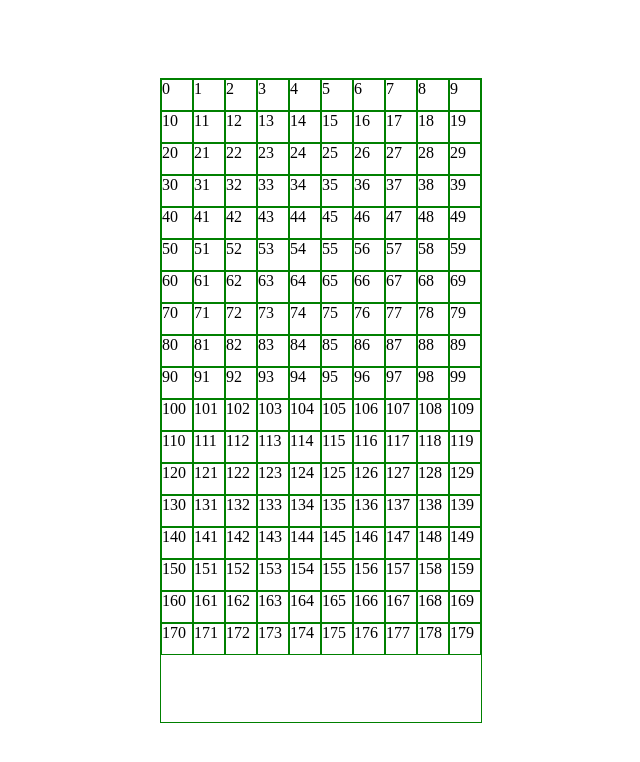
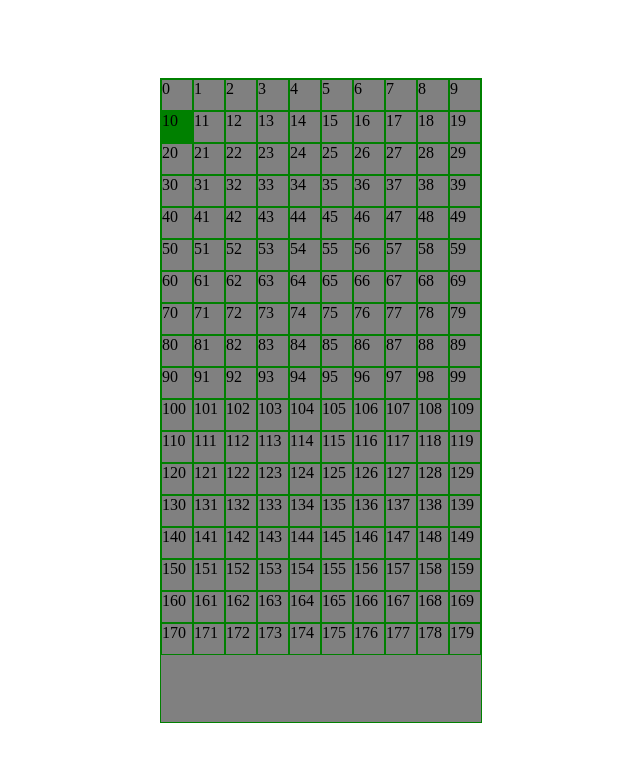
Before and after one commit to ameshalexk/minesweeper, a plain HTML site: page index.html in a window 1280 px wide. Both pictures are taken after a click on the element "10". Shown: the whole page, without its empty margins (319-959 px from the left). Drawn offline with nearby package versions, Linux system fonts and the light colour scheme.

Commit message:
added color to css for basic functionality

```diff
--- a/app.js
+++ b/app.js
@@ -32,10 +32,12 @@ $(() => {
   const sweepMine= (event) => {
     if (arr.includes(parseInt(event.currentTarget.id,10))) {
       console.log('dead')
-      console.log(event.currentTarget.id);
+      console.log(event.currentTarget);
+      $(event.currentTarget).css('background-color', 'red')
     } else {
       console.log('alive');
       console.log(event.currentTarget.id);
+      $(event.currentTarget).css('background-color', 'green')
     }
   }
 
--- a/main.css
+++ b/main.css
@@ -15,6 +15,7 @@ html, body {
     border: 1px solid green;
     width: 320px;
     height: 643px;
+    background-color: gray;
   }
 
   .box {
```
